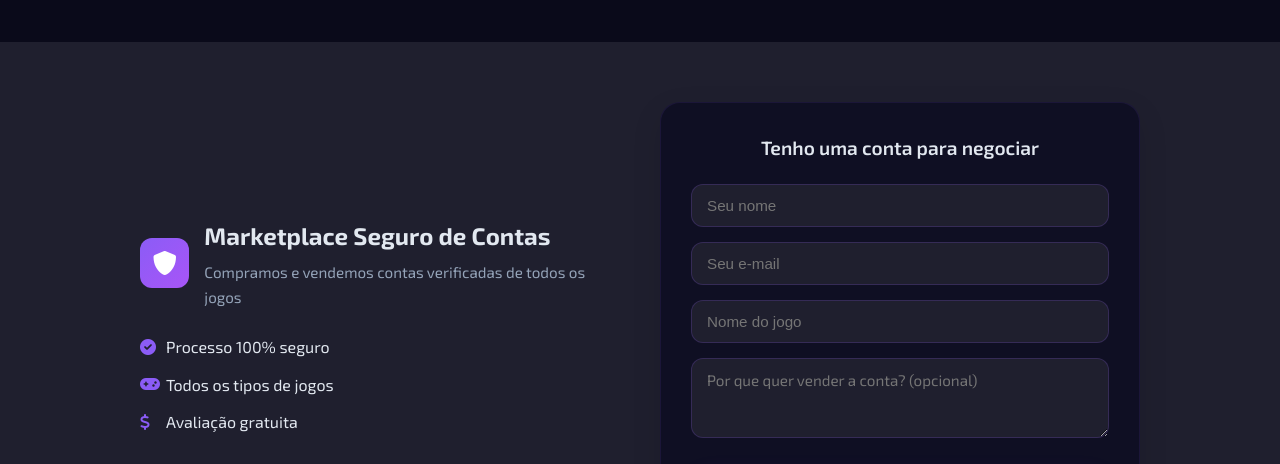
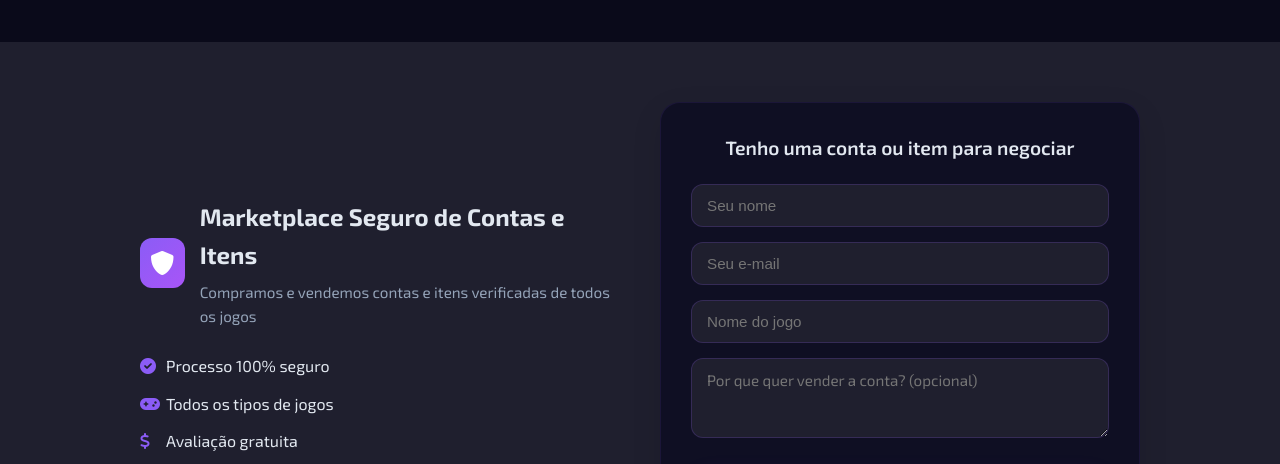
Before and after one commit to rianrp/chefinhogamestore, a website: page index.html in a window 1280 px wide. Shown: the part 1740-2204 px from the top of the page. Drawn offline with Linux system fonts and the light colour scheme; no server answers.

Commit message:
feat: update marketplace title and subtitle to include items

```diff
--- a/index.html
+++ b/index.html
@@ -225,8 +225,8 @@
                             <i class="fas fa-shield-alt"></i>
                         </div>
                         <div>
-                            <h3 class="marketplace-title">Marketplace Seguro de Contas</h3>
-                            <p class="marketplace-subtitle">Compramos e vendemos contas verificadas de todos os jogos
+                            <h3 class="marketplace-title">Marketplace Seguro de Contas e Itens</h3>
+                            <p class="marketplace-subtitle">Compramos e vendemos contas e itens verificadas de todos os jogos
                             </p>
                         </div>
                     </div>
@@ -249,7 +249,7 @@
 
                 <div class="marketplace-form-container">
                     <div class="marketplace-form" id="marketplaceForm">
-                        <h4>Tenho uma conta para negociar</h4>
+                        <h4>Tenho uma conta ou item para negociar</h4>
                         <form id="accountForm">
                             <div class="form-group">
                                 <input type="text" id="sellerName" placeholder="Seu nome" required>
```
